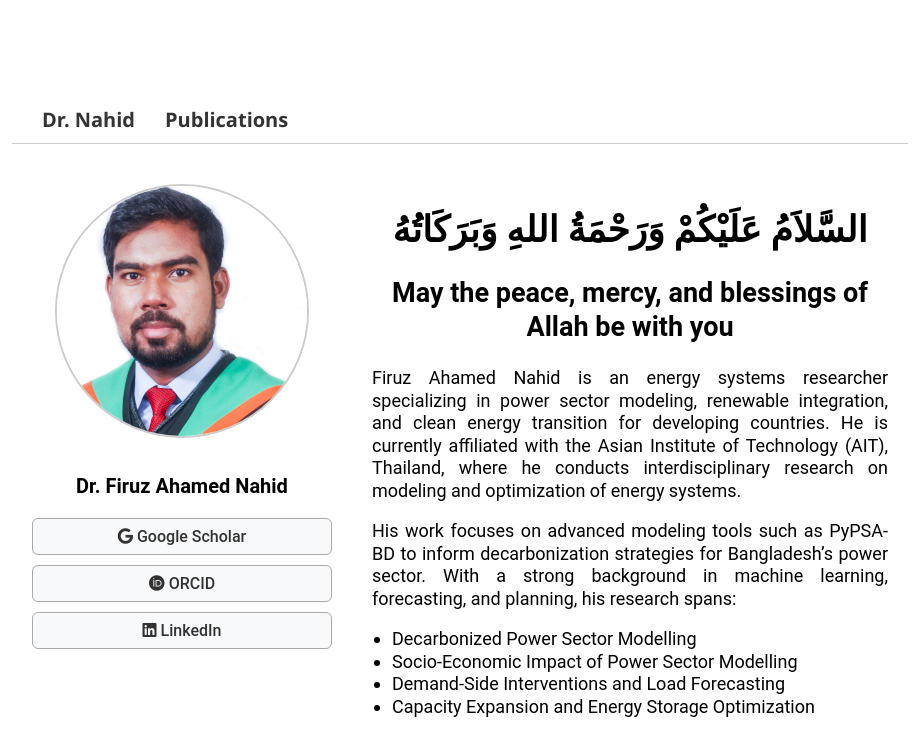
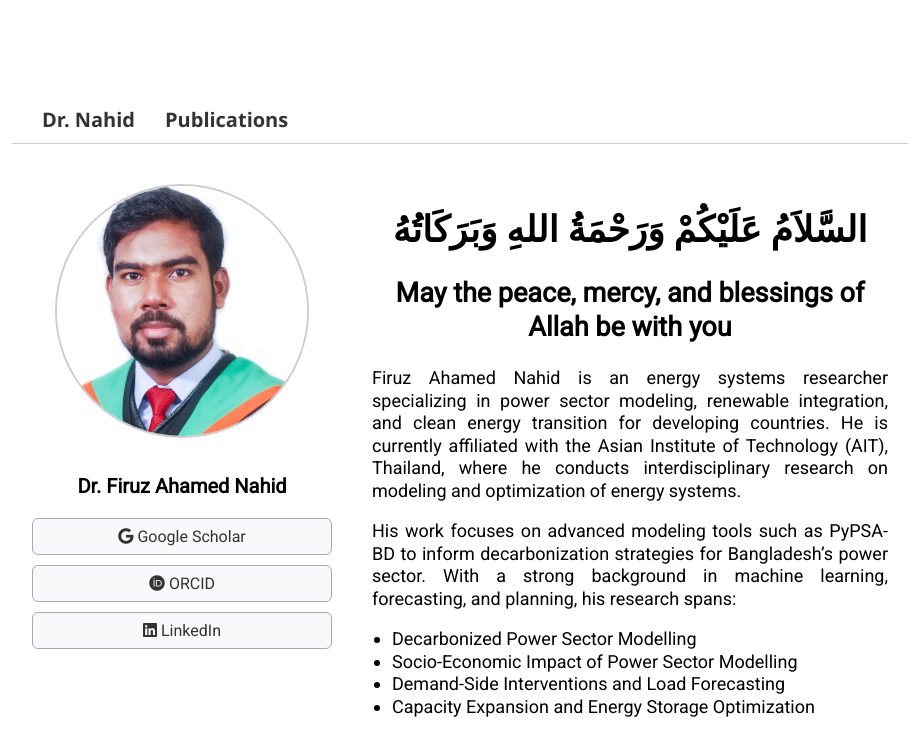
Before and after one commit to FiruzAhamed/firuzahamed.github.io, a Jekyll site: the page built from index.md, in a window 1280 px wide. Shown: the top 756 px of the page, without its empty margins (180-1099 px from the left). Built offline with Jekyll 4.4.1, drawn with Linux system fonts in a browser that asks for light colours.

Commit message:
Update default.html

```diff
--- a/_layouts/default.html
+++ b/_layouts/default.html
@@ -5,8 +5,9 @@
   <title>{{ page.title }}</title>
   <link rel="stylesheet" href="/assets/css/style.css">
   <link rel="stylesheet" href="https://cdnjs.cloudflare.com/ajax/libs/font-awesome/5.15.4/css/all.min.css">
+  <link href="https://fonts.googleapis.com/css2?family=Roboto&display=swap" rel="stylesheet">
 </head>
-<body>
+<body class="{{ page.bodyClass | default: '' }}">
   {{ content }}
 </body>
 </html>
```
